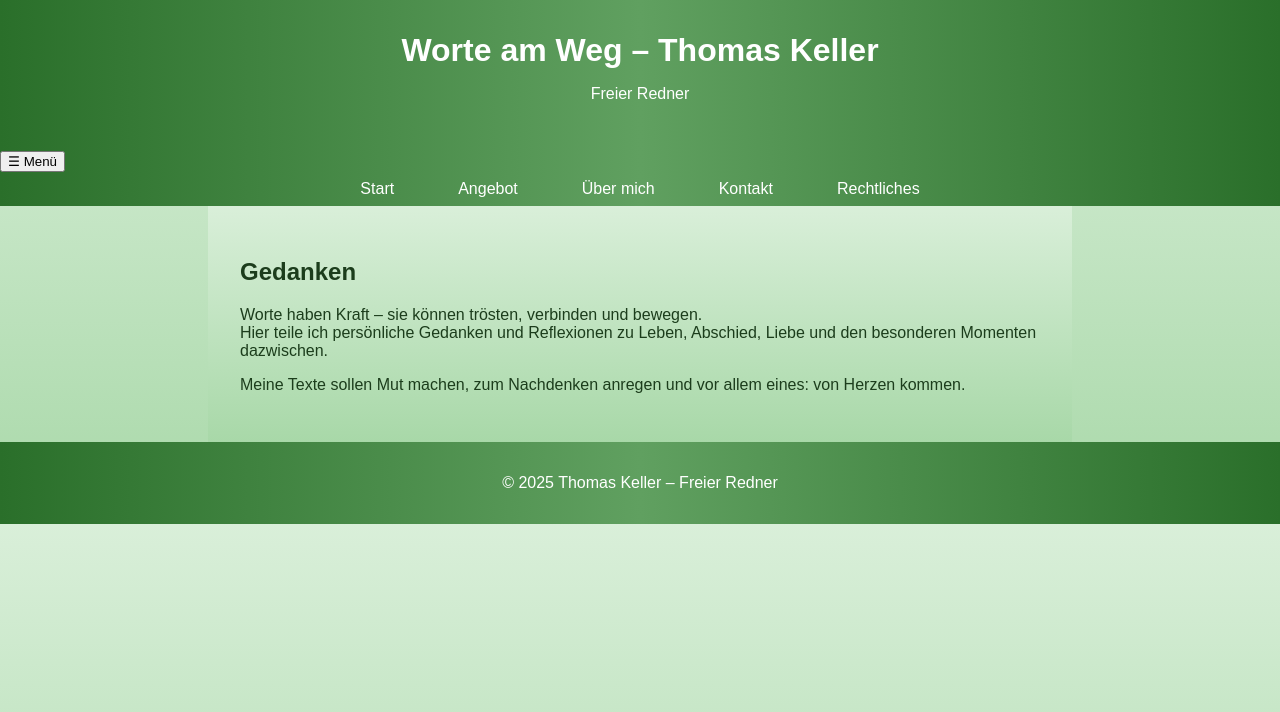
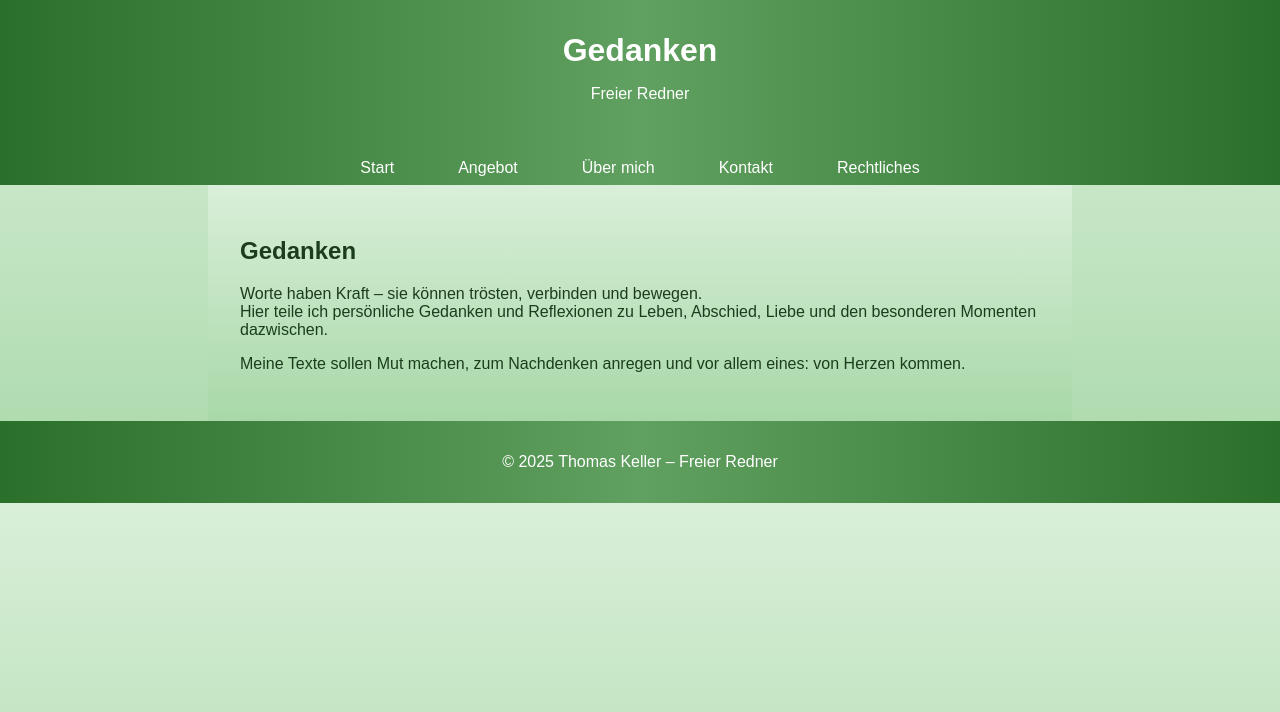
Before and after one commit to edmuina/gedanken-worte-lebenswege, a plain HTML site: page gedanken.html in a window 1280 px wide. Drawn offline with Linux system fonts and the light colour scheme.

Commit message:
Update gedanken.html

```diff
--- a/gedanken.html
+++ b/gedanken.html
@@ -3,23 +3,23 @@
 <head>
   <meta charset="UTF-8" />
   <meta name="viewport" content="width=device-width, initial-scale=1.0" />
-  <title>Gedanken – Gedanken – Worte – Lebenswege</title>
+  <title>Gedanken – Worte – Lebenswege</title>
   <link rel="stylesheet" href="style.css" />
   <script>
     function toggleMenu() {
       const nav = document.querySelector('nav > ul');
-      nav.classList.toggle('show');
+      nav.classList.toggle('open');
     }
   </script>
 </head>
 <body>
   <header>
-    <h1>Worte am Weg – Thomas Keller</h1>
+    <h1>Gedanken</h1>
     <p>Freier Redner</p>
   </header>
 
   <nav>
-    <button onclick="toggleMenu()" aria-label="Menü ein-/ausklappen">☰ Menü</button>
+    <button class="menu-toggle" onclick="toggleMenu()" aria-label="Menü ein-/ausklappen">☰ Menü</button>
     <ul>
       <li><a href="index.html">Start</a></li>
       <li><a href="#">Angebot</a>
```
